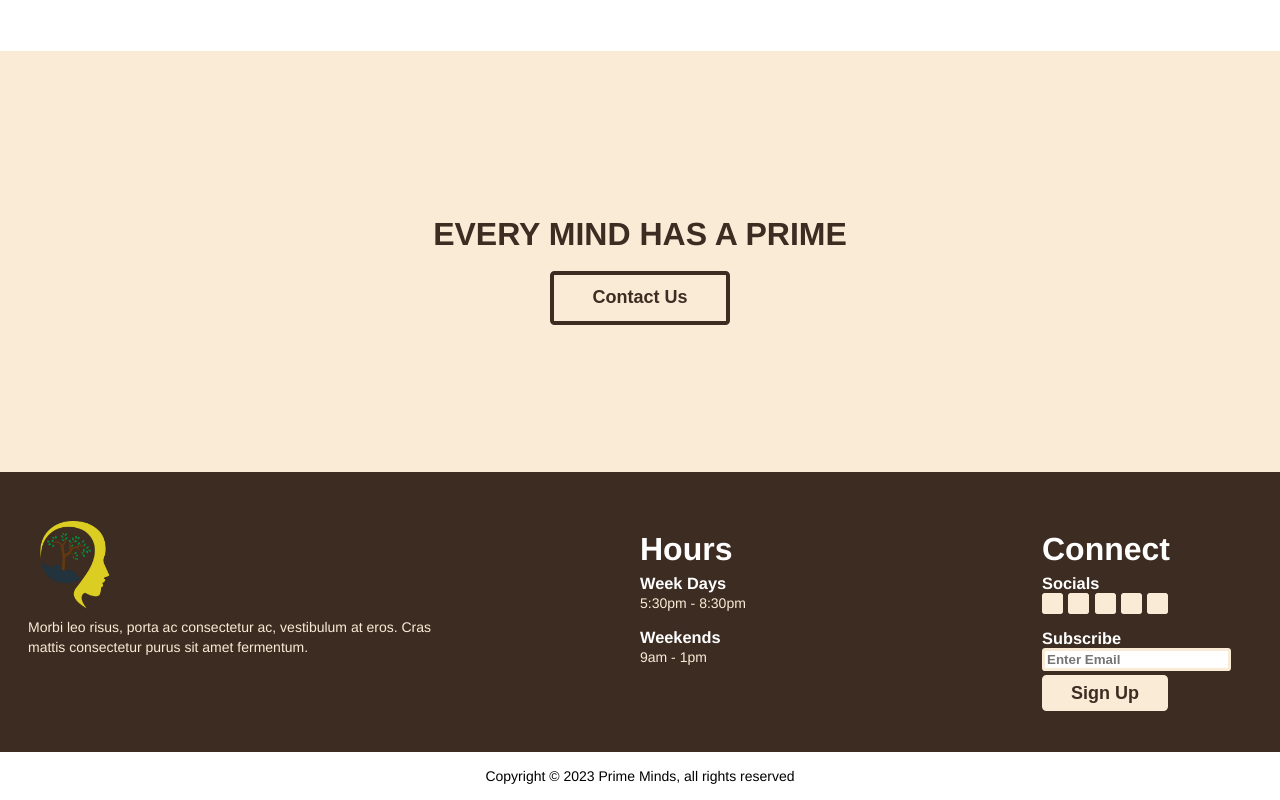
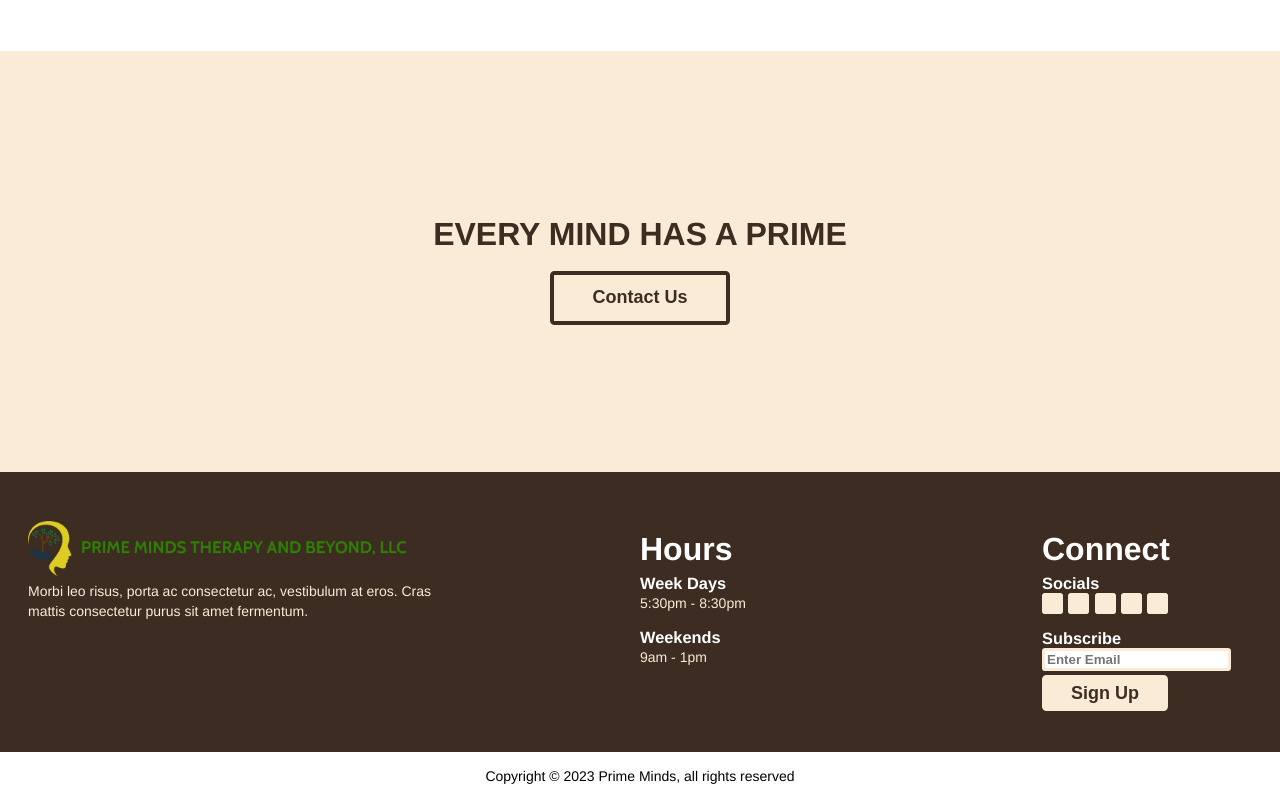
Before and after one commit to gohopventure/prime-minds, an Angular app: page /home in a window 1280 px wide. Shown: the part 3366-4166 px from the top of the page. Built offline with nearby package versions, Linux system fonts and the light colour scheme; a web font is replaced by a local one.

Commit message:
Updates logo in address card

```diff
--- a/src/app/components/address-card/address-card.component.css
+++ b/src/app/components/address-card/address-card.component.css
@@ -21,7 +21,11 @@
 
 img {
     margin-top: 1em;
-    width: 6.5em;
+    width: 27em;
+}
+
+.mini-logo {
+    display: none;
 }
 
 p {
@@ -35,4 +39,13 @@
         margin-top: 3em;
         width: 6.5em;
     }
+
+    .logo {
+        display: none;
+    }
+
+
+    .mini-logo {
+        display: flex;
+    }
 }
--- a/src/app/components/address-card/address-card.component.html
+++ b/src/app/components/address-card/address-card.component.html
@@ -1,5 +1,6 @@
 <div class="card-container">
-    <a class="logo" routerLink="/"><img src="../../../assets/logo transparency_min.png"></a>
+    <a class="logo" routerLink="/"><img src="../../../assets/Logo transparency 1.png"></a>
+    <a class="mini-logo" routerLink="/"><img src="../../../assets/logo transparency_min.png"></a>
     <div class="address">
         <p>
             Morbi leo risus, porta ac consectetur ac, vestibulum at eros.
```
